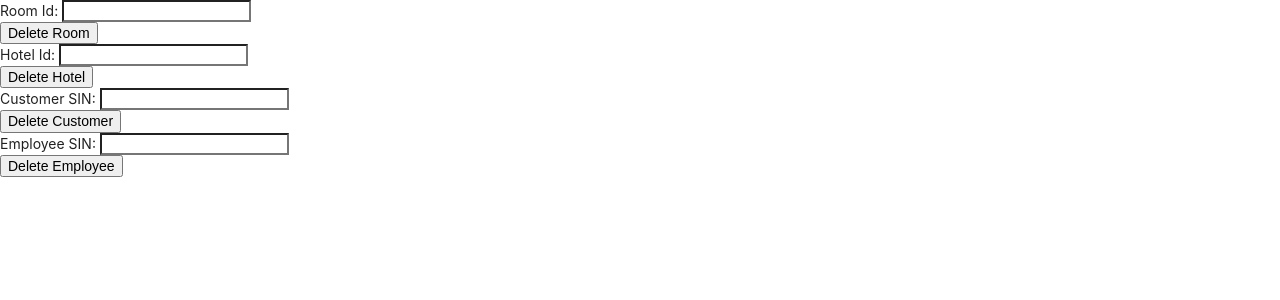
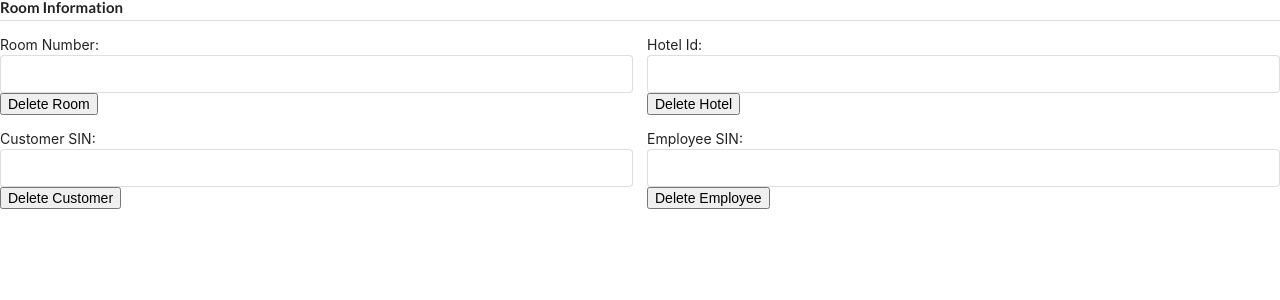
Before and after one commit to ToluwaniO/CSI2132_EHOTELS, a React (Create React App) app in the folder ehotels-fe/: page /deleteData in a window 1280 px wide. Shown: the top 300 px of the page. Built offline with nearby package versions, Linux system fonts and the light colour scheme.

Commit message:
sematic ui styling

```diff
--- a/ehotels-fe/src/LandingPages/DeletePage.js
+++ b/ehotels-fe/src/LandingPages/DeletePage.js
@@ -29,23 +29,44 @@ class DeletePage extends React.Component{
 
         return(
             <div>
+                <form className="ui form">
+                    <h4 className="ui dividing header">Room Information</h4>
+                    <div className="field">
+                        <div className="two fields">
+
+                            <div className="field">
                                 <div>
-                    Room Id: <input type={"text"} id={"roomId"}/><br/>
-                    {roomButton}
+                                    Room Number: <input type={"text"} name={"roomNumber"} id={"roomNumber"}/>
+                                    <input type={"submit"} value={"Delete Room"}/>
+                                    <br/>
                                 </div>
+                            </div>
+                            <div className="field">
                                 <div>
-                    Hotel Id: <input type={"text"} id={"hotelId"}/><br/>
-                    {hotelButton}
+                                    Hotel Id: <input type={"text"} id={"hotelId"}/>
+                                    <input type={"submit"} value={"Delete Hotel"}/>
+                                    <br/>
                                 </div>
+                            </div>
+                        </div>
+                        <div className="two fields">
+                            <div className="field">
                                 <div>
-                    Customer SIN: <input type={"text"} id={"customerSIN"}/><br/>
-                    {customerButton}
+                                    Customer SIN: <input type={"text"} id={"customerSIN"}/>
+                                    <input type={"submit"} value={"Delete Customer"}/>
+                                    <br/>
                                 </div>
+                            </div>
+                            <div className="field">
                                 <div>
-                    Employee SIN: <input type={"text"} id={"employeeSIN"}/><br/>
-                    {employeeButton}
+                                    Employee SIN: <input type={"text"} id={"employeeSIN"}/>
+                                    <input type={"submit"} value={"Delete Employee"}/>
+                                    <br/>
                                 </div>
-
+                            </div>
+                        </div>
+                    </div>
+                </form>
             </div>
         )
     }
```
Lines whose indentation alone changed are shown as unchanged.
